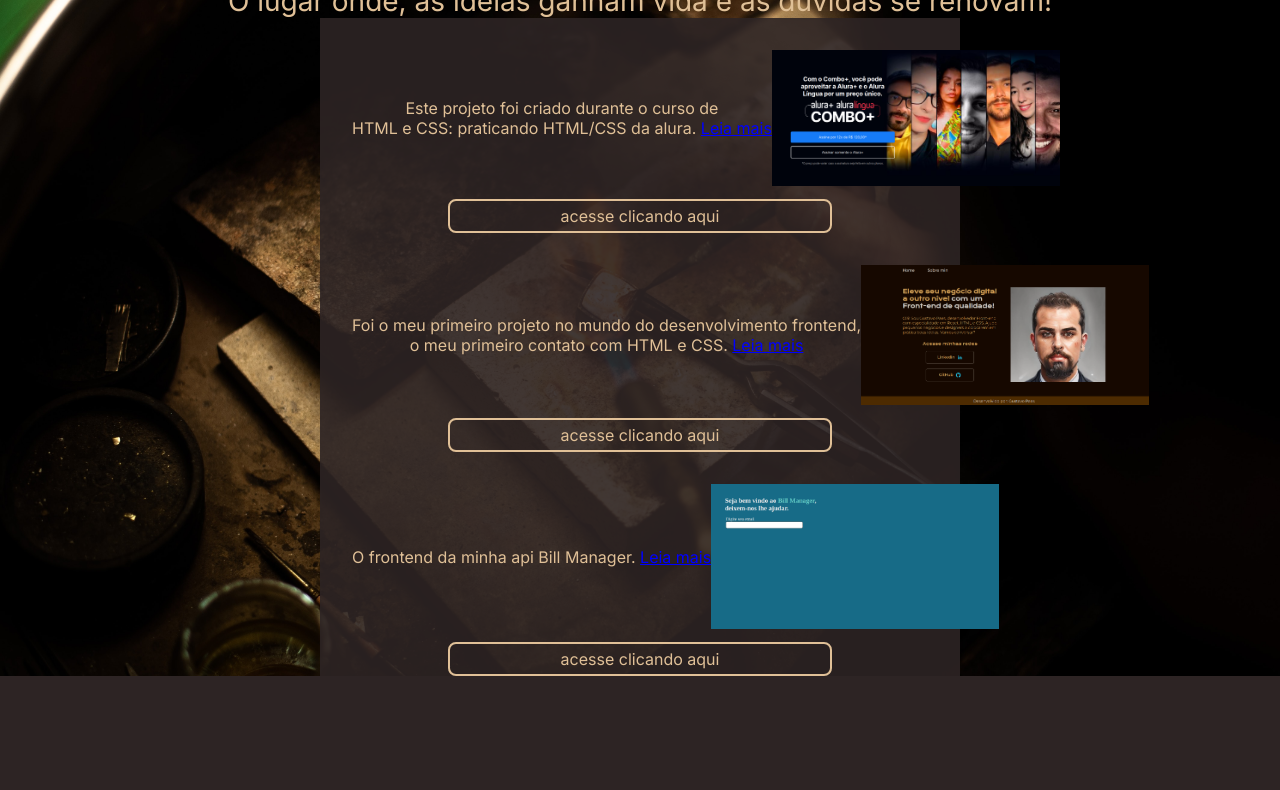
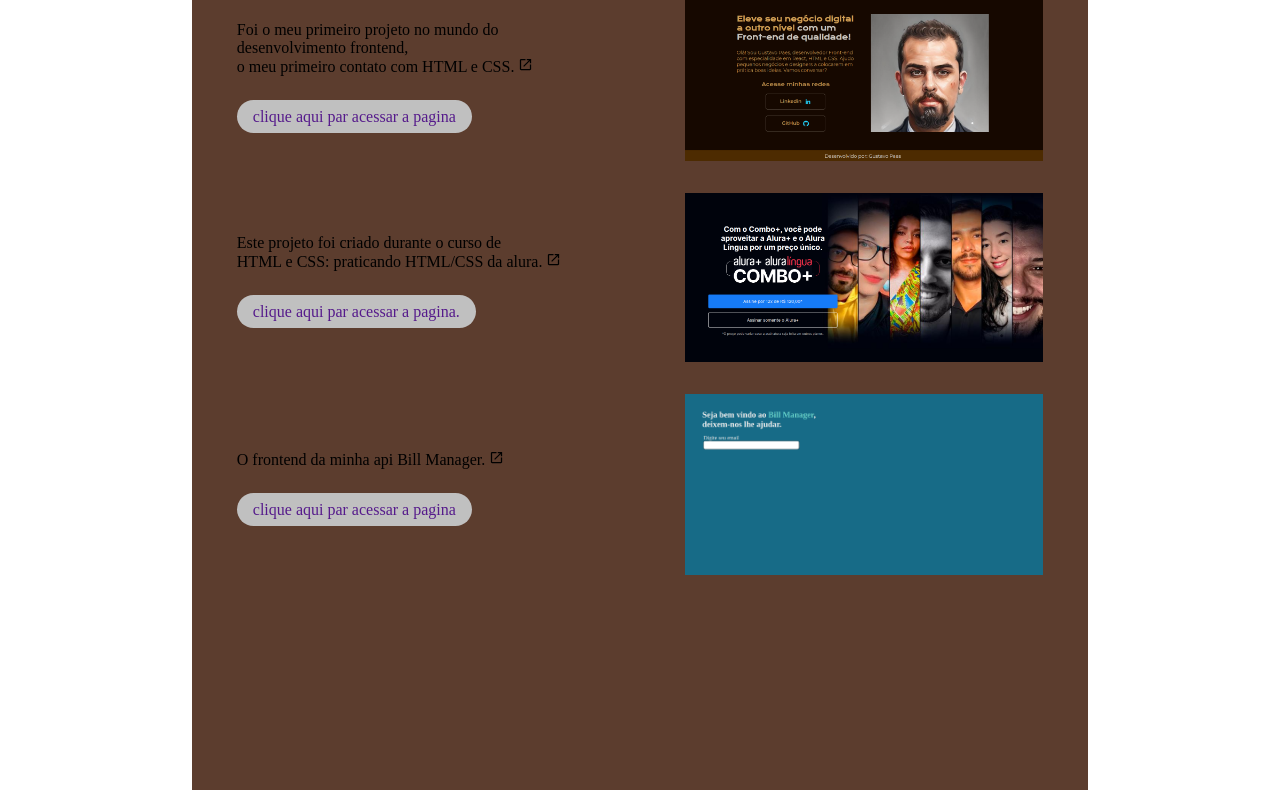
Before and after one commit to gustavo91010/project-gallery, a plain HTML site: page index.html in a window 1280 px wide. Shown: the part 91-881 px from the top of the page. Before the commit the page ends 800 px from the top, so only its background shows below. Drawn offline with Linux system fonts and the light colour scheme.

Commit message:
feat: wip

```diff
--- a/index.html
+++ b/index.html
@@ -15,70 +15,85 @@
     <header></header>
     <main>
 
-    <section class="container principal">
+        <section class="principal">
             <h1 class="principal__title">Bem-vindo à Oficina de Ideias</h1>
             <p class="principal__subtitle">O lugar onde, as ideias ganham vida e as dúvidas se renovam!</p>
 
-        <div class="caixa__trabalho">
+            <ul class="lista">
+                <li class="lista__item">
+
+                    <div class="lista__item__texto">
 
 
+                        <p class="lista__item__introducao">
+                            Foi o meu primeiro projeto no mundo do desenvolvimento frontend,
+                            <br> o meu primeiro contato com HTML e CSS.
+                            <label for="lista__item__opção_1" class="lista__item__imagem">
+                                <img src="img/expansao.svg" alt="expandir conteudo" class="lista__item__image_expandir">
+                            </label>
+                        </p>
+                        <input type="checkbox" id="lista__item__opção_1" class="lista__item__checkbox">
+
+                        <p class="lista__item__expansão"> Fiquei muito empolgado com essa experiência, e uma das grandes
+                            diferenças em relação ao backend é que agora posso mostrar diretamente o que estou
+                            criando, em vez de apenas explicar teoricamente. Não preciso mais dizer 'imagine...' -
+                            posso simplesmente demonstrar na prática. Foi uma jornada empolgante e estou ansioso
+                            para continuar aprendendo e criando no mundo do frontend
+                        </p>
+
+                        <a href="" class="lista__item__link">clique aqui par acessar a pagina</a>
+                    </div>
+                    <img src="img/projetos/pj-portifolio.png" alt="" class="lista__image">
+                </li>
+
+                <li class="lista__item">
+
+                    <div class="lista__item__texto">
+
+                        <p class="lista__item__introducao">
+                            Este projeto foi criado durante o curso de <br> HTML e CSS: praticando HTML/CSS da
+                            alura.
+                            <label for="lista__item__opção_2" class="lista__item__imagem">
+                                <img src="img/expansao.svg" alt="expandir conteudo" class="lista__item__image_expandir">
+                            </label>
+                        </p>
 
 
-            <ul class="lista caixa__trabalho__lista">
-                <li class="lista__item">
-                    <div class="hum">
-                        <p class="paragrafo-curtido">
-                            Este projeto foi criado durante o curso de <br> HTML e CSS: praticando HTML/CSS da alura.
-                            <a href="#" class="expandir-link">Leia mais</a>
+                        <input type="checkbox" id="lista__item__opção_2" class="lista__item__checkbox">
+                        <p class="lista__item__expansão"> Recebemos um modelo fornecido pelo FIGMA e tivemos o desafio
+                            de
+                            transformar as
+                            informações fornecidas em nosso próprio site.
+                            Foi um trabalho mais complexo em comparação com os projetos anteriores,
+                            permitindo-nos praticar ainda mais técnicas avançadas, como o posicionamento
+                            flexível (Flexbox) e o sistema de grid, além de explorar novas maneiras de criar
+                            botões e posicionar elementos com CSS.
                         </p>
-                        <div class="texto-oculto">
-                            <p>
-                                Recebemos um modelo fornecido pelo FGMA e tivemos o desafio de transformar as informações fornecidas em nosso próprio site.
-                                Foi um trabalho mais complexo em comparação com os projetos anteriores, permitindo-nos praticar ainda mais técnicas avançadas, como o posicionamento flexível (Flexbox) e o sistema de grid, além de explorar novas maneiras de criar botões e posicionar elementos com CSS.
-                            </p>
-                            <!-- <a href="#" class="ocultar-link">Ocultar</a> -->
-                        </div>
+                        <a href="" class="lista__item__link">clique aqui par acessar a pagina.</a>
                     </div>
                     <img src="img/projetos/pj-alura-plus.png" alt="" class="lista__image">
                 </li>
-                <a href="" class="lista__botao">acesse clicando aqui</a>
-
                 <li class="lista__item">
 
-                    <div class="hum">
-                        <p class="paragrafo-curtido">
-                            Foi o meu primeiro projeto no mundo do desenvolvimento frontend,
-                             <br> o meu primeiro contato com HTML e CSS.
-                            <a href="#" class="expandir-link">Leia mais</a>
+                    <div class="lista__item__texto">
+
+                        <p class="lista__item__introducao">
+                            O frontend da minha api Bill Manager.
+                            <label for="lista__item__opção_3" class="lista__item__imagem">
+                                <img src="img/expansao.svg" alt="expandir conteudo" class="lista__item__image_expandir">
+                            </label>
                         </p>
-                        <p class="texto-oculto" >Fiquei muito empolgado com essa experiência, e uma das grandes diferenças em relação ao backend é que agora posso mostrar diretamente o que estou criando, em vez de apenas explicar teoricamente. Não preciso mais dizer 'imagine...' - posso simplesmente demonstrar na prática. Foi uma jornada empolgante e estou ansioso para continuar aprendendo e criando no mundo do frontend.</p>
-                        <!-- <div class="texto-oculto">
-
-                        </div> -->
-                    </div>
-                    <img src="img/projetos/pj-portifolio.png" alt="" class="lista__image">
-                </li>
-                <a href="" class="lista__botao">acesse clicando aqui</a>
 
 
-                <li class="lista__item">
-                    <div class="hum">
-                        <p class="paragrafo-curtido">
-                            O frontend da minha api Bill Manager.
-                            <a href="#" class="expandir-link">Leia mais</a>
+                        <input type="checkbox" id="lista__item__opção_3" class="lista__item__checkbox">
+                        <p class="lista__item__expansão"> ainda estou implementando as funcções, ate o momento, só fiz a tela
+                            de login
                         </p>
-                        <!-- <div class="texto-oculto">
-
-                        </div> -->
-                        <p class="texto-oculto">ainda estou implementando as funcções, ate o momento, só fiz a tela de login</p>
+                        <a href="" class="lista__item__link">clique aqui par acessar a pagina</a>
                     </div>
                     <img src="img/projetos/pj-bill-manager.png" alt="" class="lista__image">
                 </li>
-                <a href="" class="lista__botao">acesse clicando aqui</a>
-
             </ul>
-
-        </div>
 
         </section>
 
@@ -89,8 +104,8 @@
         const expandirLinks = document.querySelectorAll('.expandir-link');
         const ocultarLinks = document.querySelectorAll('.ocultar-link');
 
-expandirLinks.forEach(function(link, index) {
-    link.addEventListener('click', function(e) {
+        expandirLinks.forEach(function (link, index) {
+            link.addEventListener('click', function (e) {
                 e.preventDefault();
                 const textoOculto = this.parentElement.nextElementSibling;
 
--- a/style.css
+++ b/style.css
@@ -1,24 +1,143 @@
-
 /*
 https://colorhunt.co/palette/2d24245c3d2eb85c38e0c097*/
 
-:root{
+:root {
     --branco-principal: #E0C097;
     --cinza-secundario: #C0C0C0;
     --fundo-secundario: #5C3D2E;
-    --fundo-caixa:rgb(45, 36, 36, 0.9) ;
+    --fundo-caixa: rgb(45, 36, 36, 0.9);
     /* #222107 */
 
-    --cor-de-fundo:  #2D2424;
+    --cor-de-fundo: #2D2424;
 
     --fonte-principal: 'Inter';
 
 }
+
 * {
     margin: 0;
     padding: 0;
 }
 
+.principal {
+    display: block;
+    /*
+    display: flex;
+    flex-direction: column;
+    justify-content: center;
+    align-items: flex-start;
+    */
+
+
+    background-color: #5C3D2E;
+    width: 70%;
+    height: 100vw;
+    margin: auto;
+}
+
+.lista__item {
+    margin-top: 2em;
+    display: flex;
+    justify-content: center;
+    align-items: center;
+
+
+}
+
+.principal__title,
+.principal__subtitle {
+    display: flex;
+    justify-content: center;
+}
+
+.lista__item__texto {
+    /*
+    color: red;
+   */
+    width: 50%;
+
+
+}
+
+.lista__item__introducao {
+    margin-right: 5em;
+    width: auto;
+    margin-bottom: 2em;
+
+
+}
+
+.lista__item__expansão {
+    display: none;
+    margin-bottom: 2em;
+}
+
+.lista__item__checkbox {
+
+    display: none;
+}
+
+.lista__item__checkbox:checked~.lista__item__expansão {
+    display: block;
+
+}
+
+.lista__item__imagem {
+    cursor: pointer;
+    /* Altera o cursor para parecer um link clicável
+    position: absolute;
+    */
+
+}
+
+.lista__item__image_expandir {
+
+    width: 15px;
+}
+
+.sgv__icone__expandir {
+    fill: red;
+    /* Altere a cor preenchimento (fill) para a cor desejada */
+}
+
+.lista__image {
+    width: 40%;
+}
+
+
+.lista__item__link {
+    text-decoration: none;
+    padding: 0.5em 1em;
+    border-radius: 25px;
+    background: #C0C0C0;
+
+}
+
+
+
+
+
+
+
+
+
+
+
+
+
+
+
+
+
+
+
+
+
+
+
+
+
+/*
 body{
     margin: 2% 0;
     background-color: var(--cor-de-fundo);
@@ -45,35 +164,37 @@ body{
     font-size: 28px;
     width: 400;
 }
+*/
 
 /* ocultando texto */
-/* Estilo para o link "Leia mais" */
+/* Estilo para o link "Leia mais"
 .expandir-link {
     cursor: pointer;
     color: blue;
     text-decoration: underline;
 }
 
-/* Estilo para o texto oculto (invisível por padrão) */
+/* Estilo para o texto oculto (invisível por padrão)
 .texto-oculto {
     display: none;
 }
 
-/* Estilo opcional para os parágrafos truncados */
+/* Estilo opcional para os parágrafos truncados
 .paragrafo-curtido {
+
     overflow: hidden;
     text-overflow: ellipsis;
     white-space: nowrap;
-    max-height: 3em; /* Ajuste a altura máxima desejada para o texto truncado */
+    max-height: 3em; Ajuste a altura máxima desejada para o texto truncado
 }
 
-/* Estilo para o link "Leia mais" quando o mouse passa por cima (opcional) */
+ Estilo para o link "Leia mais" quando o mouse passa por cima (opcional)
 .expandir-link:hover {
     color: red; /* Você pode personalizar a cor ao passar o mouse */
-    /* Outros estilos ao passar o mouse, se desejado */
+/* Outros estilos ao passar o mouse, se desejado
 }
 
-/* acabou oocultar */
+/* acabou oocultar
 
 
 .container{
@@ -89,8 +210,9 @@ body{
     width: 50%;
 }
 
+
 .imagem__responsiva{
-    /* parece que isso nao rolou nao... */
+    /* parece que isso nao rolou nao...
     max-width: 100%;
     height: auto;
     width: 300px;
@@ -113,10 +235,10 @@ body{
 }
 .lista__botao{
   color: var(--branco-principal);
-  /* background-color: var(--fundo-secundario); */
+  /* background-color: var(--fundo-secundario);
 
- border: 2px solid;
- border-radius: 8px;
+  border: 2px solid;
+  border-radius: 8px;
  padding: 5px 0;
  margin: 0% 20%;
  display: block;
@@ -126,3 +248,4 @@ body{
 .lista__botao:hover{
     background-color: var(--fundo-secundario);
 }
+    */
```
Also changed, not shown: img/compressao.svg (added), img/expansao.svg (added). Lines whose indentation alone changed are shown as unchanged.
